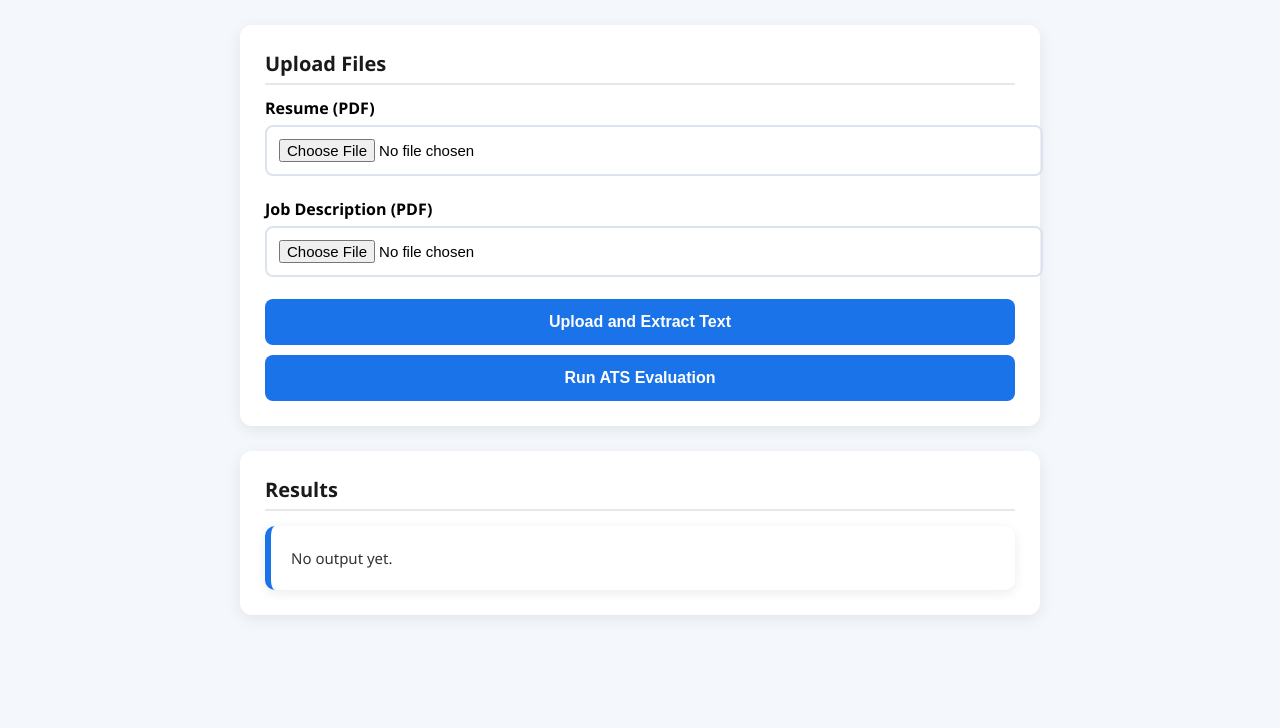
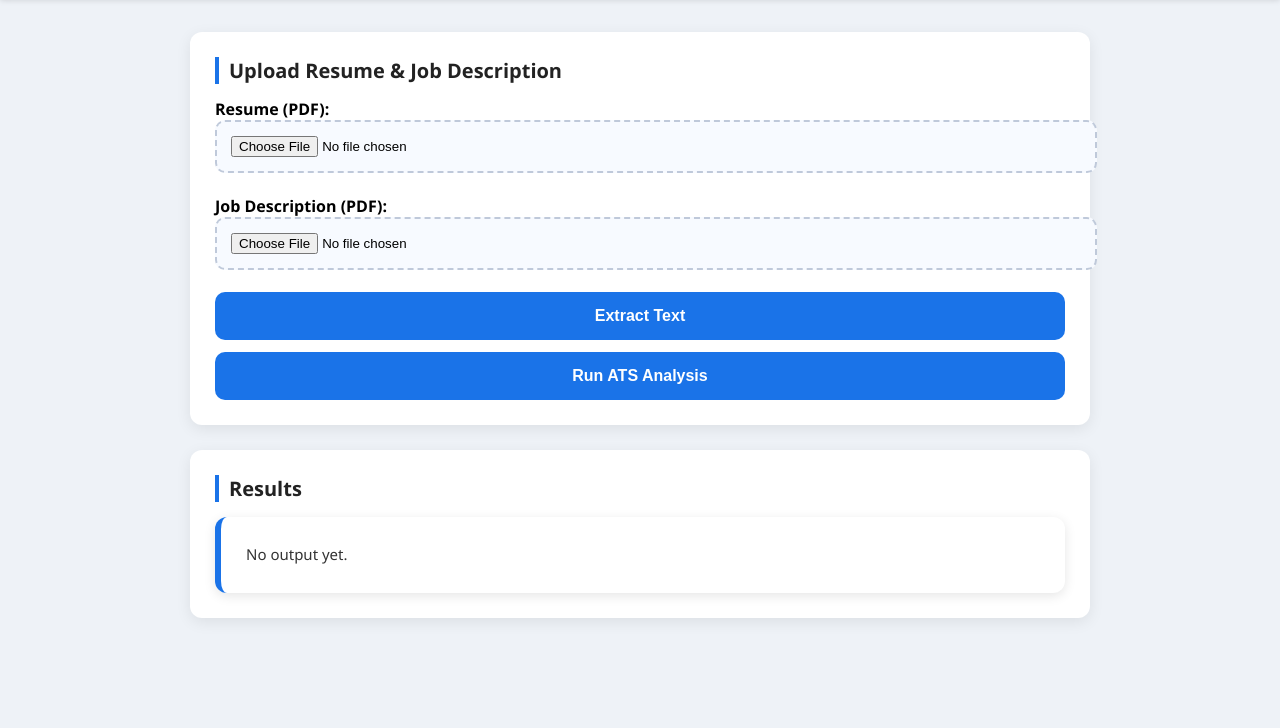
Before and after one commit to amjade699/resume-analyser, a plain HTML site: page index.html in a window 1280 px wide. Shown: the part 72-800 px from the top of the page. Drawn offline with nearby package versions, Linux system fonts and the light colour scheme.

Commit message:
updated project

```diff
--- a/index.html
+++ b/index.html
@@ -1,30 +1,33 @@
 <!DOCTYPE html>
-<html>
+<html lang="en">
 <head>
     <meta charset="UTF-8">
     <title>ATS Resume Analyzer</title>
+
+    <!-- Markdown Renderer -->
+    <script src="https://cdn.jsdelivr.net/npm/marked/marked.min.js"></script>
 
     <style>
         body {
             margin: 0;
             padding: 0;
-            background: #f4f7fb;
+            background: #eef2f7;
             font-family: "Segoe UI", sans-serif;
         }
 
         .navbar {
             background: #1a73e8;
-            padding: 16px;
+            padding: 18px 0;
+            text-align: center;
             color: white;
-            font-size: 22px;
-            font-weight: 600;
-            text-align: center;
-            box-shadow: 0 2px 5px rgba(0,0,0,0.1);
+            font-size: 24px;
+            font-weight: bold;
+            box-shadow: 0 3px 6px rgba(0,0,0,0.15);
         }
 
         .container {
             width: 90%;
-            max-width: 800px;
+            max-width: 900px;
             margin: auto;
             margin-top: 35px;
         }
@@ -33,42 +36,51 @@
             background: white;
             padding: 25px;
             border-radius: 12px;
+            margin-bottom: 25px;
             box-shadow: 0 4px 15px rgba(0,0,0,0.08);
-            margin-bottom: 25px;
-            transition: 0.3s;
+            transition: 0.2s;
         }
 
         .card:hover {
-            box-shadow: 0 6px 22px rgba(0,0,0,0.10);
+            box-shadow: 0 6px 22px rgba(0,0,0,0.13);
+        }
+
+        .section-title {
+            font-size: 20px;
+            font-weight: 700;
+            margin-bottom: 14px;
+            border-left: 4px solid #1a73e8;
+            padding-left: 10px;
+            color: #222;
         }
 
         label {
             font-weight: 600;
             display: block;
-            margin-top: 10px;
-            margin-bottom: 6px;
+            margin-top: 12px;
         }
 
-        input {
+        input[type="file"] {
             width: 100%;
-            padding: 12px;
-            border: 2px solid #dce3ee;
-            border-radius: 8px;
-            font-size: 15px;
-            margin-bottom: 12px;
+            padding: 14px;
+            border: 2px dashed #bfc9da;
+            background: #f7faff;
+            border-radius: 10px;
+            cursor: pointer;
+            margin-bottom: 10px;
         }
 
         button {
             width: 100%;
-            padding: 14px;
+            padding: 15px;
             background: #1a73e8;
             color: white;
-            border: none;
-            border-radius: 8px;
             font-size: 16px;
             font-weight: 600;
+            border: none;
+            border-radius: 10px;
+            margin-top: 12px;
             cursor: pointer;
-            margin-top: 10px;
             transition: 0.25s;
         }
 
@@ -78,28 +90,29 @@
 
         .result-box {
             background: #ffffff;
+            padding: 25px;
+            border-radius: 12px;
             border-left: 6px solid #1a73e8;
-            padding: 20px;
-            border-radius: 10px;
-            box-shadow: 0 3px 12px rgba(0,0,0,0.08);
+            box-shadow: 0 3px 12px rgba(0,0,0,0.1);
             margin-top: 15px;
-            white-space: pre-wrap;
             font-size: 15px;
-            line-height: 1.6;
+            line-height: 1.7;
             color: #333;
         }
 
-        .section-title {
-            font-size: 20px;
-            font-weight: 700;
-            margin-bottom: 12px;
-            color: #1a1a1a;
-            border-bottom: 2px solid #e8e8e8;
-            padding-bottom: 6px;
+        /* Markdown styling inside result-box */
+        .result-box h1, .result-box h2, .result-box h3 {
+            color: #1a73e8;
+        }
+
+        .result-box ul {
+            margin-left: 20px;
+        }
+
+        .result-box strong {
+            color: #000;
         }
     </style>
-
-    <script src="https://cdn.jsdelivr.net/npm/marked/marked.min.js"></script>
 </head>
 
 <body>
@@ -110,19 +123,21 @@
 
 <div class="container">
 
+    <!-- UPLOAD BOX -->
     <div class="card">
-        <div class="section-title">Upload Files</div>
+        <div class="section-title">Upload Resume & Job Description</div>
 
-        <label>Resume (PDF)</label>
+        <label>Resume (PDF):</label>
         <input type="file" id="resume" accept="application/pdf">
 
-        <label>Job Description (PDF)</label>
+        <label>Job Description (PDF):</label>
         <input type="file" id="jd" accept="application/pdf">
 
-        <button onclick="uploadExtract()">Upload and Extract Text</button>
-        <button onclick="runLLM()">Run ATS Evaluation</button>
+        <button onclick="uploadExtract()">Extract Text</button>
+        <button onclick="runLLM()">Run ATS Analysis</button>
     </div>
 
+    <!-- RESULTS BOX -->
     <div class="card">
         <div class="section-title">Results</div>
         <div id="result" class="result-box">No output yet.</div>
@@ -132,12 +147,12 @@
 
 <script>
 
-const BASE_URL = "https://resume-analyser-az0e.onrender.com";   // 🔥 Your deployed backend URL
-
 let globalResume = null;
 let globalJD = null;
 
-// Upload & Extract
+// -----------------------------
+// UPLOAD & EXTRACT
+// -----------------------------
 async function uploadExtract() {
     let resume = document.getElementById("resume").files[0];
     let jd = document.getElementById("jd").files[0];
@@ -154,7 +169,7 @@ async function uploadExtract() {
     fd.append("resume", resume);
     fd.append("jd", jd);
 
-    let res = await fetch(`${BASE_URL}/upload`, {
+    let res = await fetch("/upload", {
         method: "POST",
         body: fd
     });
@@ -164,15 +179,17 @@ async function uploadExtract() {
     document.getElementById("result").innerHTML =
         "<strong>Resume Preview:</strong><br>" +
         data.resume_text +
-        "<br><br>" +
-        "<strong>Job Description Preview:</strong><br>" +
+        "<br><br><strong>Job Description Preview:</strong><br>" +
         data.jd_text;
 }
 
-// Run AI ATS
+
+// -----------------------------
+// RUN THE AI MODEL
+// -----------------------------
 async function runLLM() {
     if (!globalResume || !globalJD) {
-        alert("Please upload the files first.");
+        alert("Upload the files first.");
         return;
     }
 
@@ -180,13 +197,14 @@ async function runLLM() {
     fd.append("resume", globalResume);
     fd.append("jd", globalJD);
 
-    let res = await fetch(`${BASE_URL}/model`, {
+    let res = await fetch("/model", {
         method: "POST",
         body: fd
     });
 
     let data = await res.json();
 
+    // Render AI output as Markdown
     document.getElementById("result").innerHTML = marked.parse(data.response);
 }
 
```
Also changed, not shown: 1 other file.
